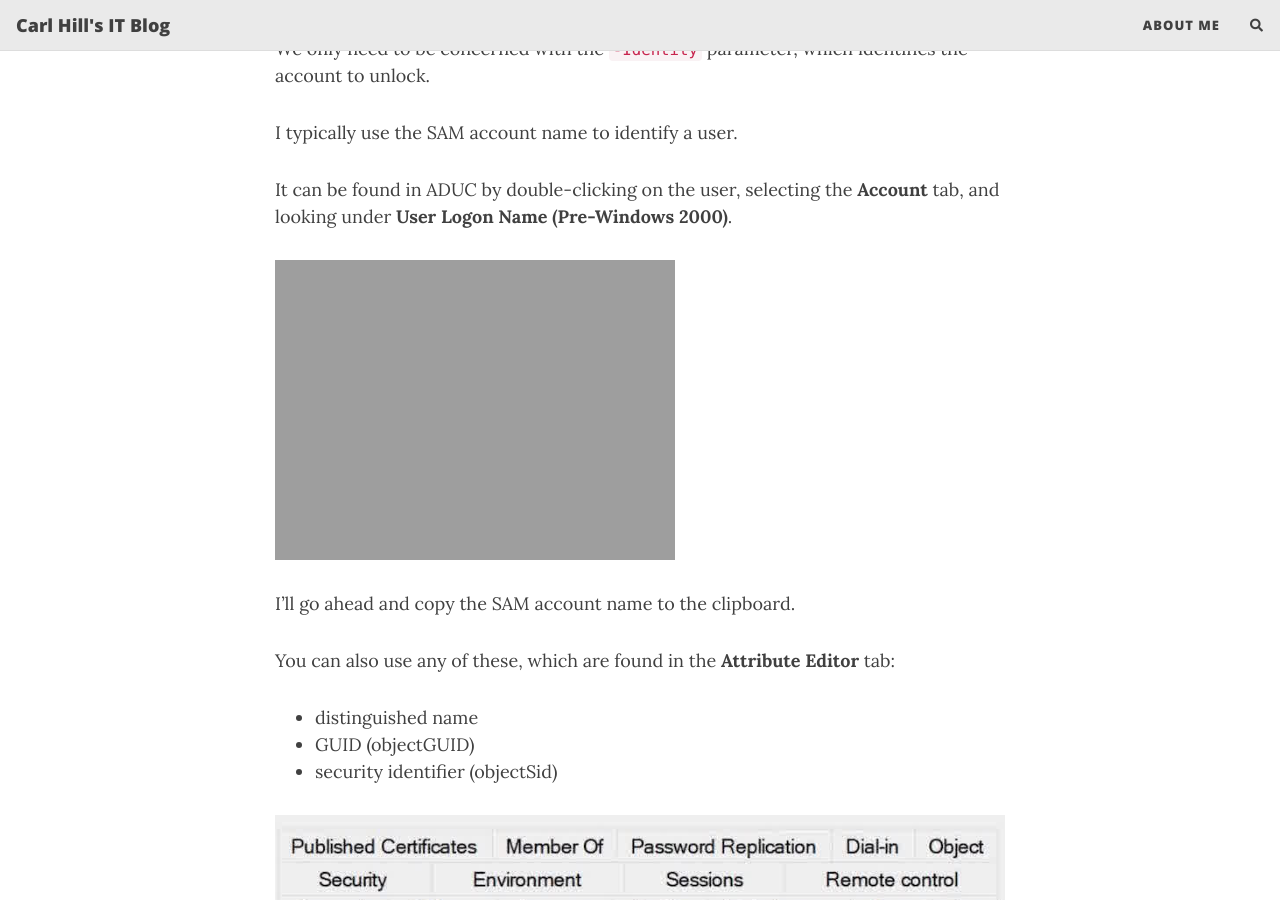
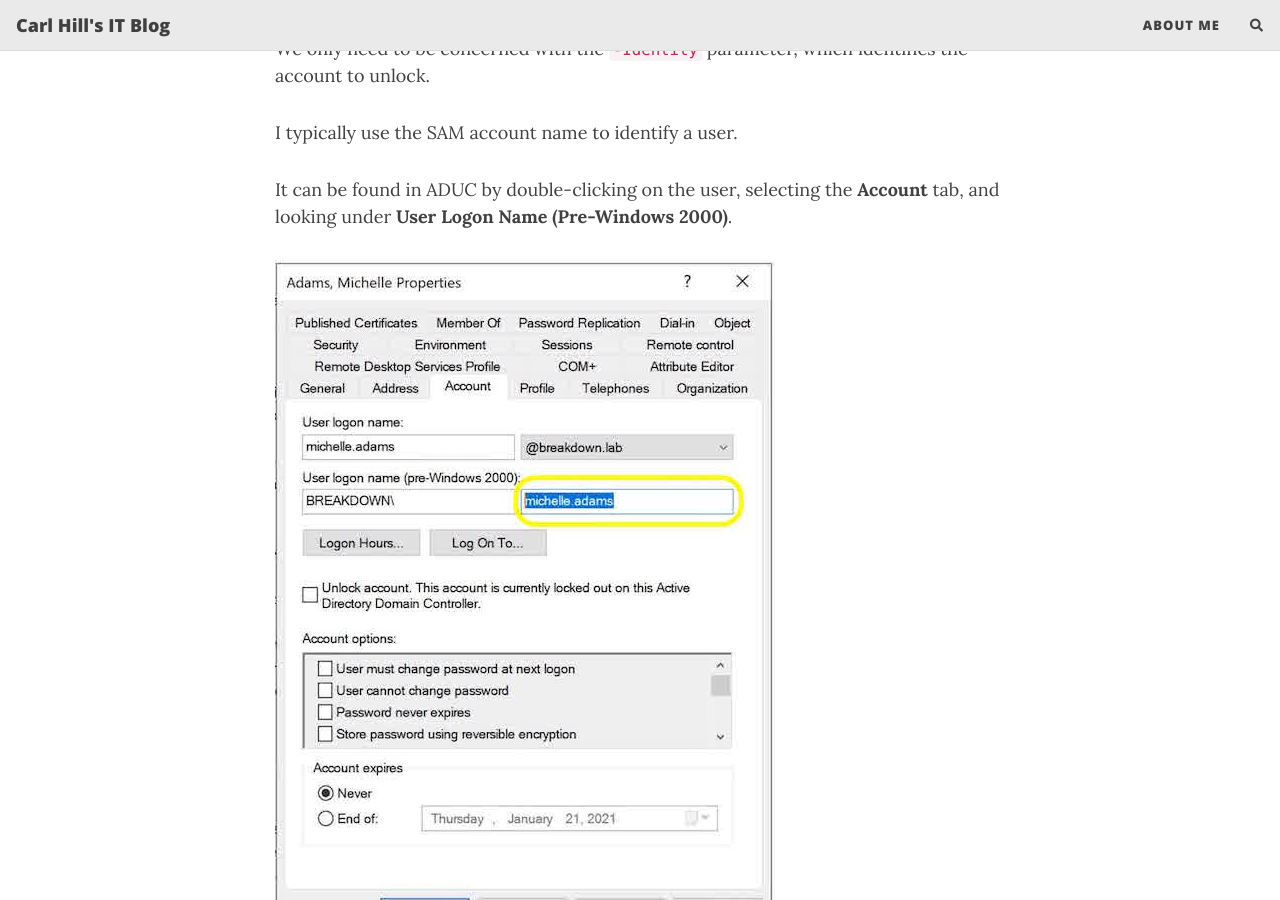
Before and after one commit to carlhillit/blog, a Jekyll site: the page built from _posts/2021-12-10-UnlockAllADAccounts.md, in a window 1280 px wide and 900 px high, scrolled down 1328 px. Built offline with Jekyll 4.4.1, drawn with Linux system fonts in a browser that asks for light colours; nearby versions of some CDN libraries; comment, search, counter and statistics services are not loaded.

Commit message:
resize image

```diff
--- a/_posts/2021-12-10-UnlockAllADAccounts.md
+++ b/_posts/2021-12-10-UnlockAllADAccounts.md
@@ -30,7 +30,7 @@ I typically use the SAM account name to identify a user.
 
 It can be found in ADUC by double-clicking on the user, selecting the **Account** tab, and looking under **User Logon Name (Pre-Windows 2000)**.
 
-![_config.yml]({{ site.baseurl }}/images/unlockalladaccounts/samaccountname.jpg:width=250)
+![_config.yml]({{ site.baseurl }}/images/unlockalladaccounts/samaccountname.jpg)
 
 I'll go ahead and copy the SAM account name to the clipboard.
 
```
Also changed, not shown: images/unlockalladaccounts/samaccountname.jpg.
